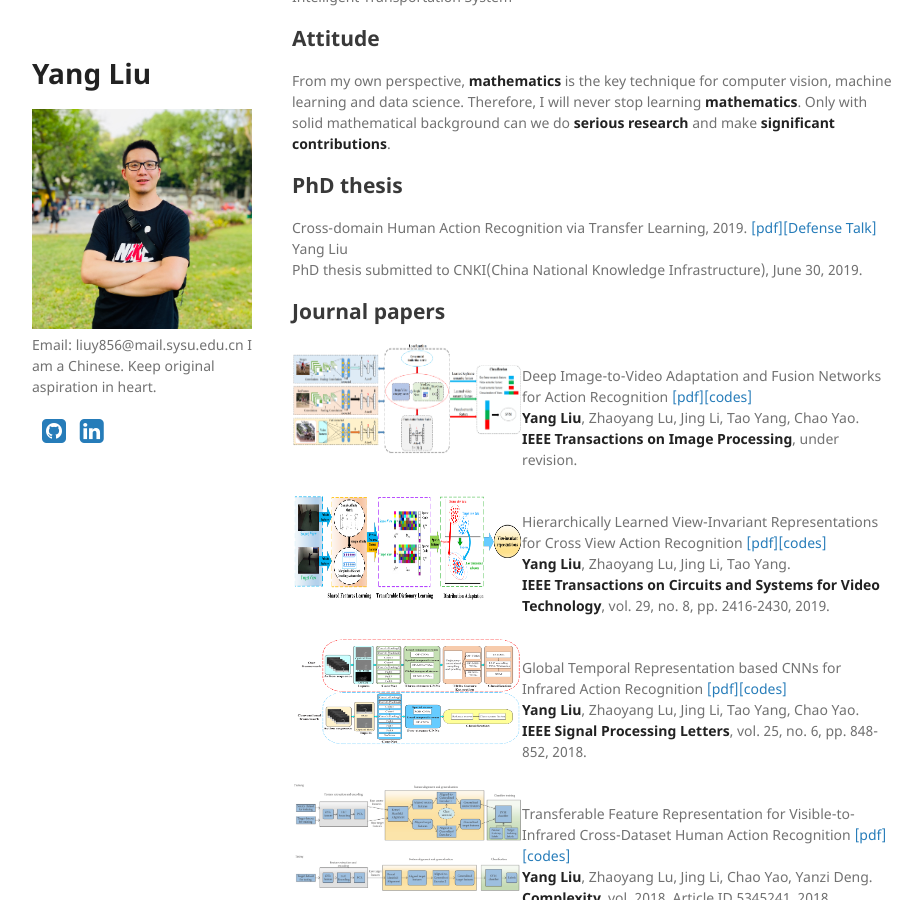
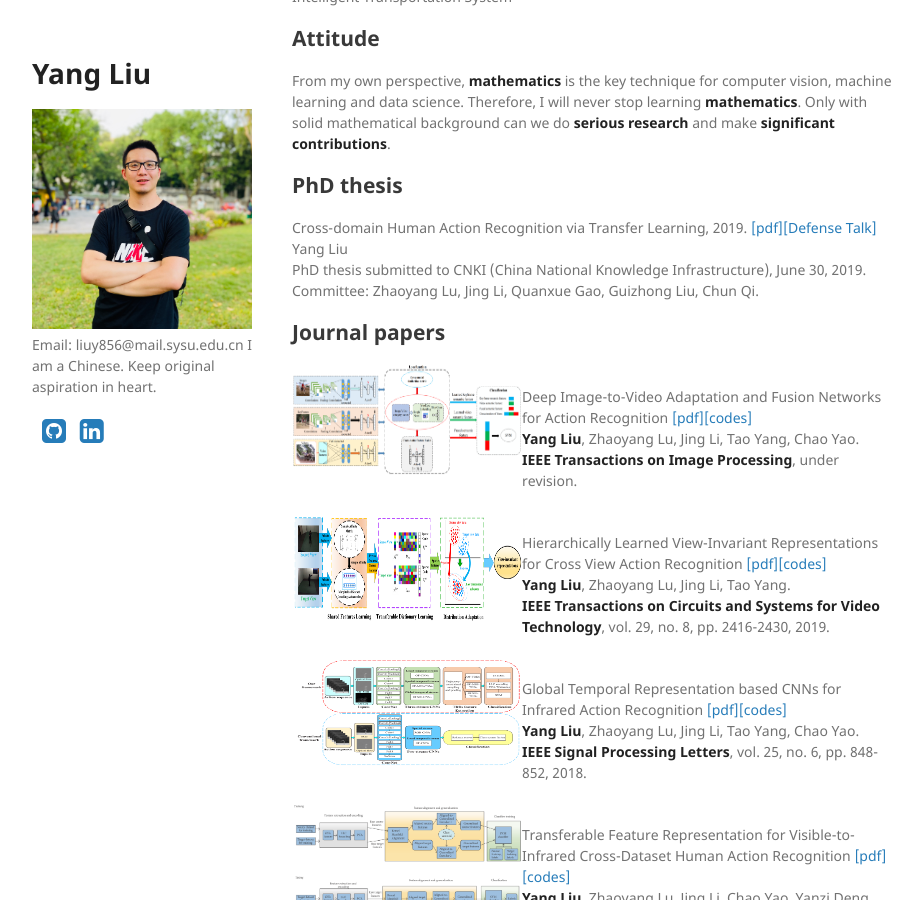
Before and after one commit to YangLiu9208/home, a Jekyll site: the page built from index.md, in a window 1280 px wide and 900 px high, scrolled down 703 px. Shown: the whole window, without its empty margins (178-1100 px from the left). Built offline with Jekyll 4.4.1, drawn with Linux system fonts in a browser that asks for light colours; a style sheet for code colours, icons or effects is not loaded.

Commit message:
Update index.md

```diff
--- a/index.md
+++ b/index.md
@@ -31,8 +31,8 @@ From my own perspective, **mathematics** is the key technique for computer visio
 ## PhD thesis
 Cross-domain Human Action Recognition via Transfer Learning, 2019. [[pdf]]((https://yangliu9208.github.io/home/))[[Defense Talk]]((https://yangliu9208.github.io/home/))
 Yang Liu
-PhD thesis submitted to CNKI(China National Knowledge Infrastructure), June 30, 2019.
-
+PhD thesis submitted to CNKI (China National Knowledge Infrastructure), June 30, 2019.
+Committee: Zhaoyang Lu, Jing Li, Quanxue Gao, Guizhong Liu, Chun Qi.
 
 ## Journal papers
 <div align="left">
```
